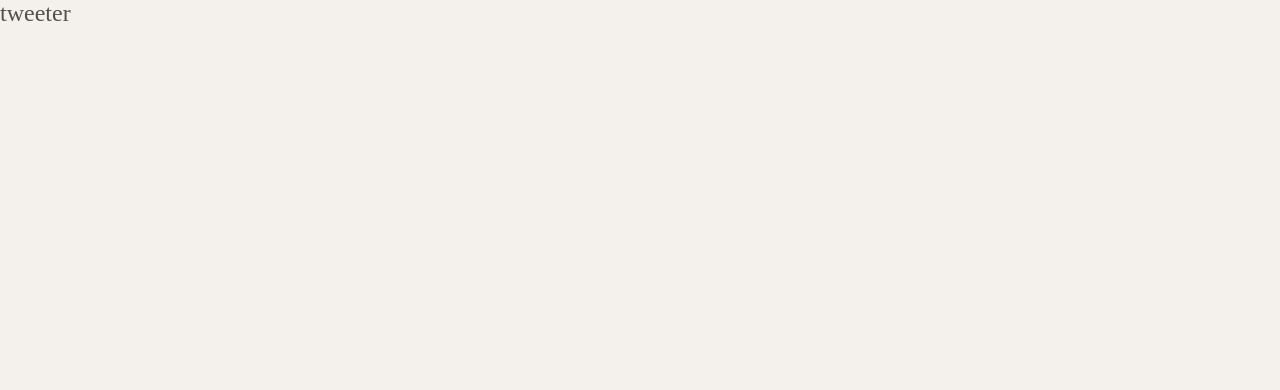
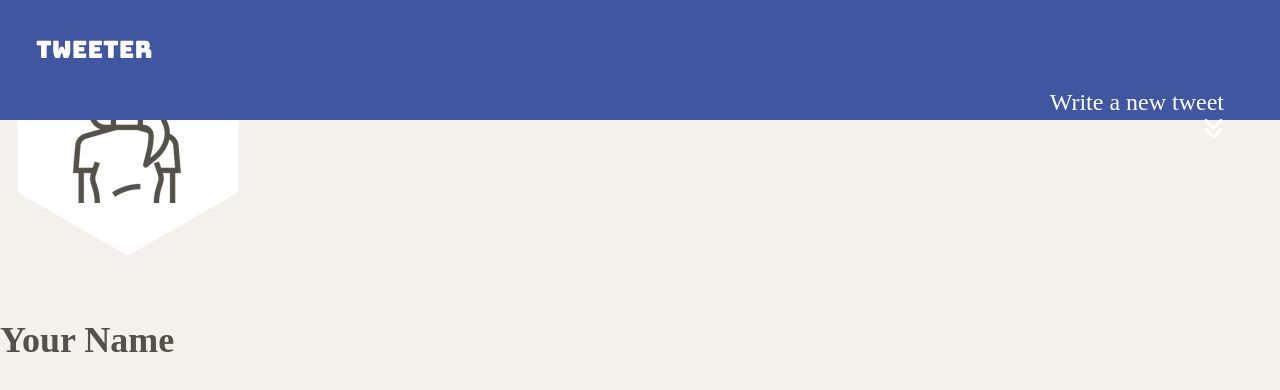
Before and after one commit to TandsPM/tweeter-tm, a website: page public/index.html in a window 1280 px wide. Drawn offline with nearby package versions, Linux system fonts and the light colour scheme.

Commit message:
first few pages of work

```diff
--- a/public/index.html
+++ b/public/index.html
@@ -6,22 +6,44 @@
 
     <!-- External CSS -->
     <link rel="stylesheet" href="https://cdnjs.cloudflare.com/ajax/libs/normalize/8.0.1/normalize.min.css" type="text/css" />
-
+    <!-- google fonts -->
+    <link rel="preconnect" href="https://fonts.googleapis.com">
+    <link rel="preconnect" href="https://fonts.gstatic.com" crossorigin>
+    <link href="https://fonts.googleapis.com/css2?family=Bungee&family=Source+Sans+3:ital,wght@0,300;0,600;1,300;1,600&display=swap" rel="stylesheet">
     <!-- App CSS -->
     <link rel="stylesheet" href="/styles/layout.css" type="text/css" />
+
+    <link rel="stylesheet" href="/styles/nav.css" type="text/css" />
 
     <!-- External JS -->
     <script src="https://ajax.googleapis.com/ajax/libs/jquery/3.4.1/jquery.min.js"></script>
 
     <!-- App JS -->
     <script type="text/javascript" src="/scripts/client.js"></script>
+
+    <!-- Font awesome -->
+    <link rel="stylesheet" href="https://cdnjs.cloudflare.com/ajax/libs/font-awesome/6.5.1/css/all.min.css" integrity="sha512-DTOQO9RWCH3ppGqcWaEA1BIZOC6xxalwEsw9c2QQeAIftl+Vegovlnee1c9QX4TctnWMn13TZye+giMm8e2LwA==" crossorigin="anonymous" referrerpolicy="no-referrer" />
   </head>
 
   <body>
     <!-- Top nav bar (fixed) -->
     <nav>
       <span>tweeter</span>
+      <div class="new-tweet">
+        <p>Write a new tweet <i class="fa-solid fa-angles-down"></i></i></p>
+      </div>
     </nav>
+
+    <header>
+      <div>
+          <img src="/images/profile-hex.png">
+      </div>
+      <br>
+      <div>
+          <h2>Your Name</h2>
+      </div>
+  </header>
+
 
     <!-- Page-specific (main) content here -->
     <main class="container"></main>
--- a/public/styles/layout.css
+++ b/public/styles/layout.css
@@ -23,3 +23,11 @@ body {
 /*
  * Additional CSS can be defined below or in other CSS files, as per instructions
  */
+
+ body {
+  font-family: 'Source Sans Pro', sans-serifl
+ }
+
+ .logo {
+  font-family: 'Bungee', sans-serif;
+ }
--- /dev/null
+++ b/public/styles/nav.css
@@ -0,0 +1,23 @@
+nav {
+  position: fixed;
+  height: 120px;
+  width: 100%;
+  background-color: #4056A1;
+  color: #FFFFFF;
+  padding: 1.5em;
+}
+
+nav span {
+  font-family: 'Bungee', sans-serfif;
+}
+
+.new-tweet {
+  text-align: right;
+  margin: 10px 20px 0 20px;
+}
+
+
+.new-tweet i {
+  margin-left: 5px;
+  display: block;
+}
```
Also changed, not shown: server/data-files/initial-tweets.json (+5 -5 lines), public/styles/header.css (added), 1 other file.
